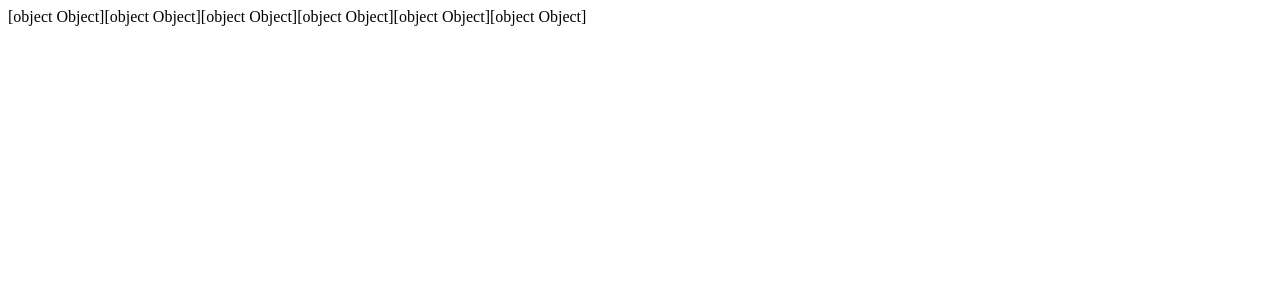
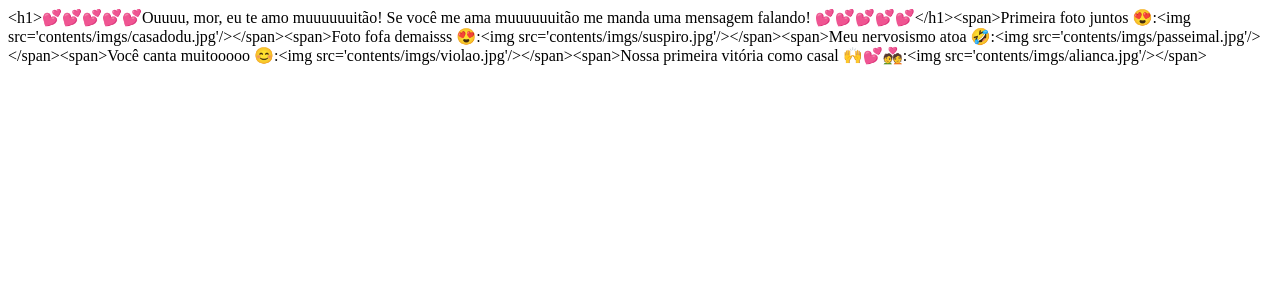
Before and after one commit to nic-san/clone-tabnews, a Next.js app: page / in a window 1280 px wide. Shown: the top 300 px of the page. Built offline with nearby package versions, Linux system fonts and the light colour scheme.

Commit message:
tentei um fix

```diff
--- a/pages/index.js
+++ b/pages/index.js
@@ -1,11 +1,12 @@
 function Home(){
-    var casadodu = <span>Primeira foto juntos 😍:<img src='contents/imgs/casadodu.jpg'/></span>;
-    var suspiro = <span>Foto fofa demaisss 😍:<img src='contents/imgs/suspiro.jpg'/></span>;
-    var passeimal = <span>Meu nervosismo atoa 🤣:<img src='contents/imgs/passeimal.jpg'/></span>;
-    var violao = <span>Você canta muitooooo 😊:<img src='contents/imgs/violao.jpg'/></span>;
-    var alianca = <span>Nossa primeira vitória como casal 🙌💕💑:<img src='contents/imgs/alianca.jpg'/></span>;
-    var texto = <h1>💕💕💕💕💕Ouuuu, mor, eu te amo muuuuuuitão! Se você me ama muuuuuuitão me manda uma mensagem falando! 💕💕💕💕💕</h1>;
-    return texto+casadodu+suspiro+passeimal+violao+alianca;
+    var casadodu = "<span>Primeira foto juntos 😍:<img src='contents/imgs/casadodu.jpg'/></span>";
+    var suspiro = "<span>Foto fofa demaisss 😍:<img src='contents/imgs/suspiro.jpg'/></span>";
+    var passeimal = "<span>Meu nervosismo atoa 🤣:<img src='contents/imgs/passeimal.jpg'/></span>";
+    var violao = "<span>Você canta muitooooo 😊:<img src='contents/imgs/violao.jpg'/></span>";
+    var alianca = "<span>Nossa primeira vitória como casal 🙌💕💑:<img src='contents/imgs/alianca.jpg'/></span>";
+    var texto = "<h1>💕💕💕💕💕Ouuuu, mor, eu te amo muuuuuuitão! Se você me ama muuuuuuitão me manda uma mensagem falando! 💕💕💕💕💕</h1>";
+    var html = texto+casadodu+suspiro+passeimal+violao+alianca;
+    return html;
 }
 
 export default Home;
```
